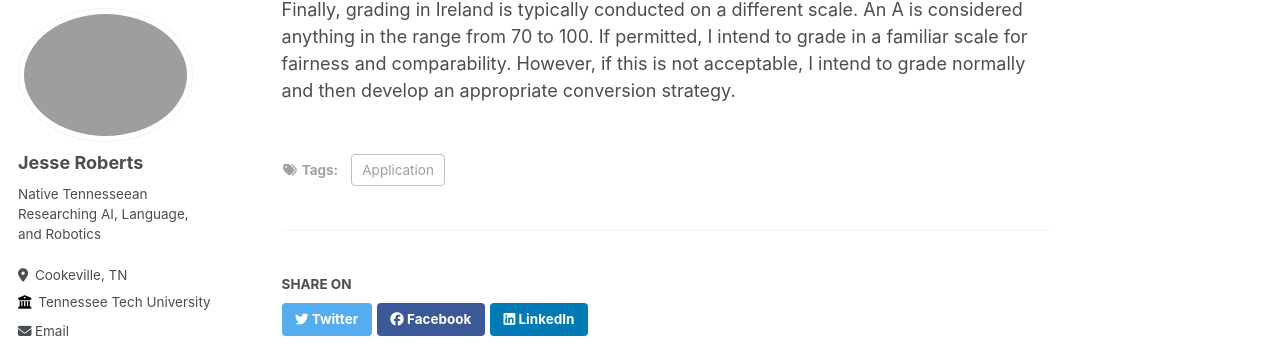
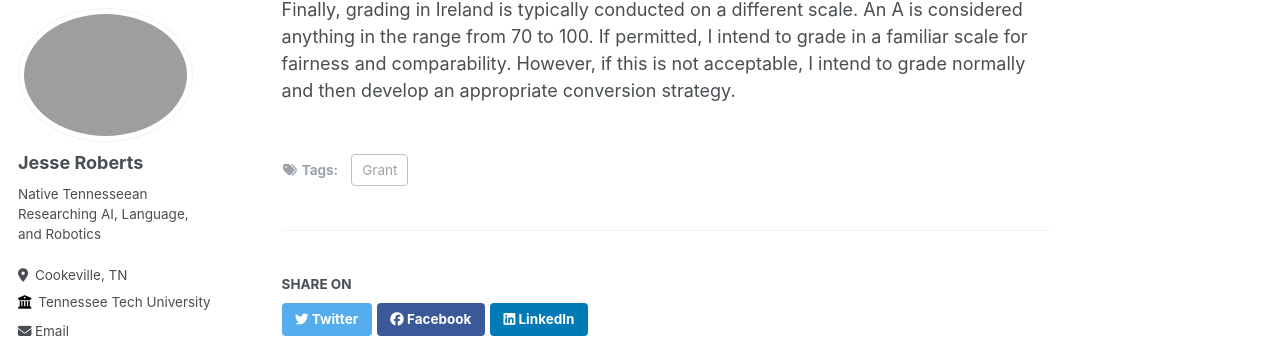
Before and after one commit to JesseTNRoberts/JesseTNRoberts.github.io, a Jekyll site: the page built from _posts/2023-06-08-FulbrightProposal.md, in a window 1280 px wide and 900 px high, scrolled down 3986 px. Shown: the part 98-442 px from the top of the window. Built offline with Jekyll 4.4.1, drawn with Linux system fonts in a browser that asks for light colours; some web fonts are replaced.

Commit message:
Update 2023-06-08-FulbrightProposal.md

```diff
--- a/_posts/2023-06-08-FulbrightProposal.md
+++ b/_posts/2023-06-08-FulbrightProposal.md
@@ -3,7 +3,7 @@ title: 'Fulbight Application'
 date: 2023-05-09
 permalink: /posts/2023/05/09/FulbrightApplication
 tags:
-  - Application
+  - Grant
 ---
 
 These are the notes I took for my first Fulbright application. It was not successful. I applied for Fall 24 in Ireland as phd student expecting to graduate by the end of summer 24. However, I didnt't hear about the opportunity until the deadline was only a month away. I was able to get a letter of invitation from the host school.
```
